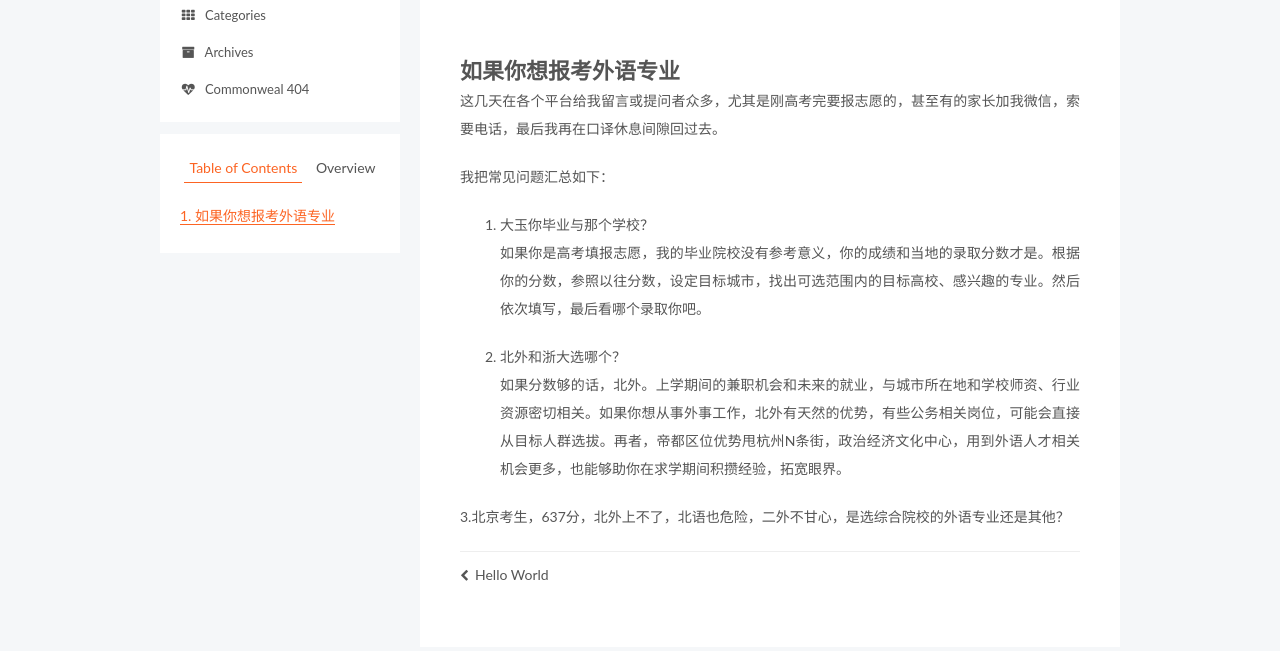
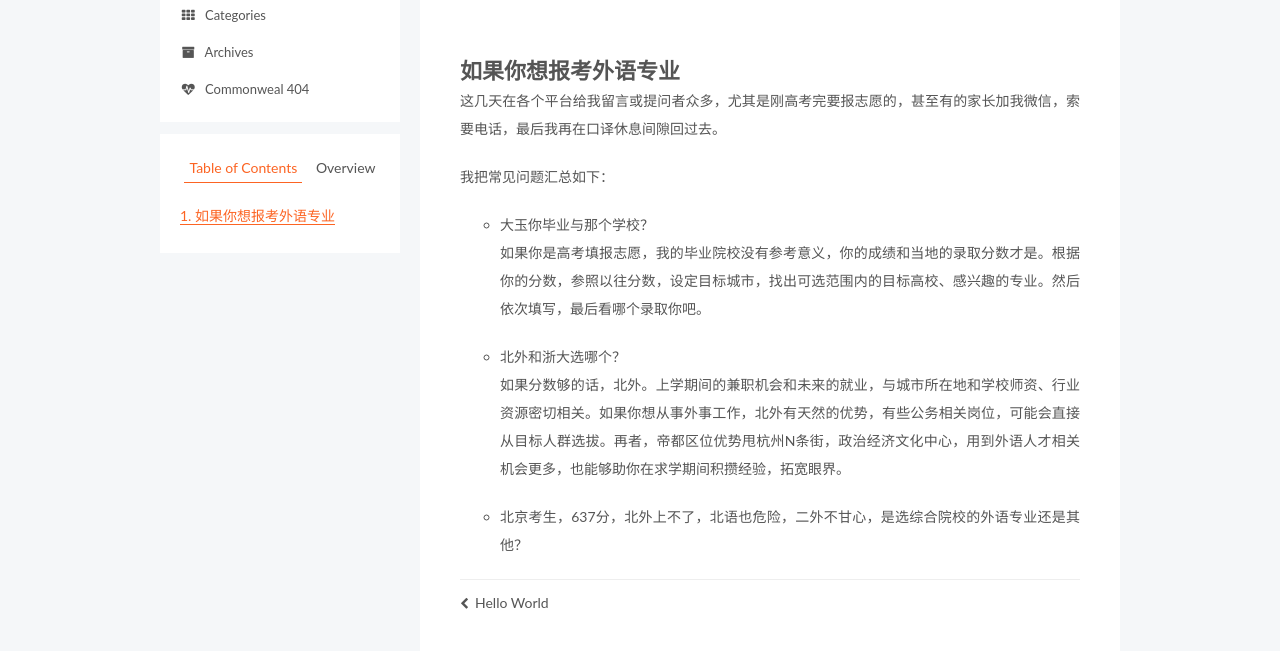
Before and after one commit to Mahonghui/Mahonghui.github.io, a plain HTML site: page 2018/08/02/Page-Test/index.html in a window 1280 px wide. Shown: the part 149-800 px from the top of the page. Drawn offline with Linux system fonts and the light colour scheme.

Commit message:
Site updated: 2018-08-02 17:57:56

```diff
--- a/2018/08/02/Page-Test/index.html
+++ b/2018/08/02/Page-Test/index.html
@@ -86,7 +86,7 @@
 <meta property="og:site_name" content="Doe ploy">
 <meta property="og:description" content="如果你想报考外语专业这几天在各个平台给我留言或提问者众多，尤其是刚高考完要报志愿的，甚至有的家长加我微信，索要电话，最后我再在口译休息间隙回过去。 我把常见问题汇总如下：  大玉你毕业与那个学校？如果你是高考填报志愿，我的毕业院校没有参考意义，你的成绩和当地的录取分数才是。根据你的分数，参照以往分数，设定目标城市，找出可选范围内的目标高校、感兴趣的专业。然后依次填写，最后看哪个录取你吧。  北外和">
 <meta property="og:locale" content="zh">
-<meta property="og:updated_time" content="2018-08-02T03:28:27.526Z">
+<meta property="og:updated_time" content="2018-08-02T03:30:49.061Z">
 <meta name="twitter:card" content="summary">
 <meta name="twitter:title" content="Page Test">
 <meta name="twitter:description" content="如果你想报考外语专业这几天在各个平台给我留言或提问者众多，尤其是刚高考完要报志愿的，甚至有的家长加我微信，索要电话，最后我再在口译休息间隙回过去。 我把常见问题汇总如下：  大玉你毕业与那个学校？如果你是高考填报志愿，我的毕业院校没有参考意义，你的成绩和当地的录取分数才是。根据你的分数，参照以往分数，设定目标城市，找出可选范围内的目标高校、感兴趣的专业。然后依次填写，最后看哪个录取你吧。  北外和">
@@ -321,13 +321,14 @@
 
         <h1 id="如果你想报考外语专业"><a href="#如果你想报考外语专业" class="headerlink" title="如果你想报考外语专业"></a>如果你想报考外语专业</h1><p>这几天在各个平台给我留言或提问者众多，尤其是刚高考完要报志愿的，甚至有的家长加我微信，索要电话，最后我再在口译休息间隙回过去。</p>
 <p>我把常见问题汇总如下：</p>
-<ol>
+<ul>
 <li><p>大玉你毕业与那个学校？<br>如果你是高考填报志愿，我的毕业院校没有参考意义，你的成绩和当地的录取分数才是。根据你的分数，参照以往分数，设定目标城市，找出可选范围内的目标高校、感兴趣的专业。然后依次填写，最后看哪个录取你吧。</p>
 </li>
 <li><p>北外和浙大选哪个？<br>如果分数够的话，北外。上学期间的兼职机会和未来的就业，与城市所在地和学校师资、行业资源密切相关。如果你想从事外事工作，北外有天然的优势，有些公务相关岗位，可能会直接从目标人群选拔。再者，帝都区位优势甩杭州N条街，政治经济文化中心，用到外语人才相关机会更多，也能够助你在求学期间积攒经验，拓宽眼界。</p>
 </li>
-</ol>
-<p>3.北京考生，637分，北外上不了，北语也危险，二外不甘心，是选综合院校的外语专业还是其他？</p>
+<li><p>北京考生，637分，北外上不了，北语也危险，二外不甘心，是选综合院校的外语专业还是其他？</p>
+</li>
+</ul>
 
 
     </div>
--- a/css/main.css
+++ b/css/main.css
@@ -1823,7 +1823,7 @@ pre .javascript .function {
   width: 4px;
   height: 4px;
   border-radius: 50%;
-  background: #f93bff;
+  background: #3e5ca2;
 }
 .links-of-blogroll {
   font-size: 13px;
```
Also changed, not shown: index.html (+4 -3 lines).
